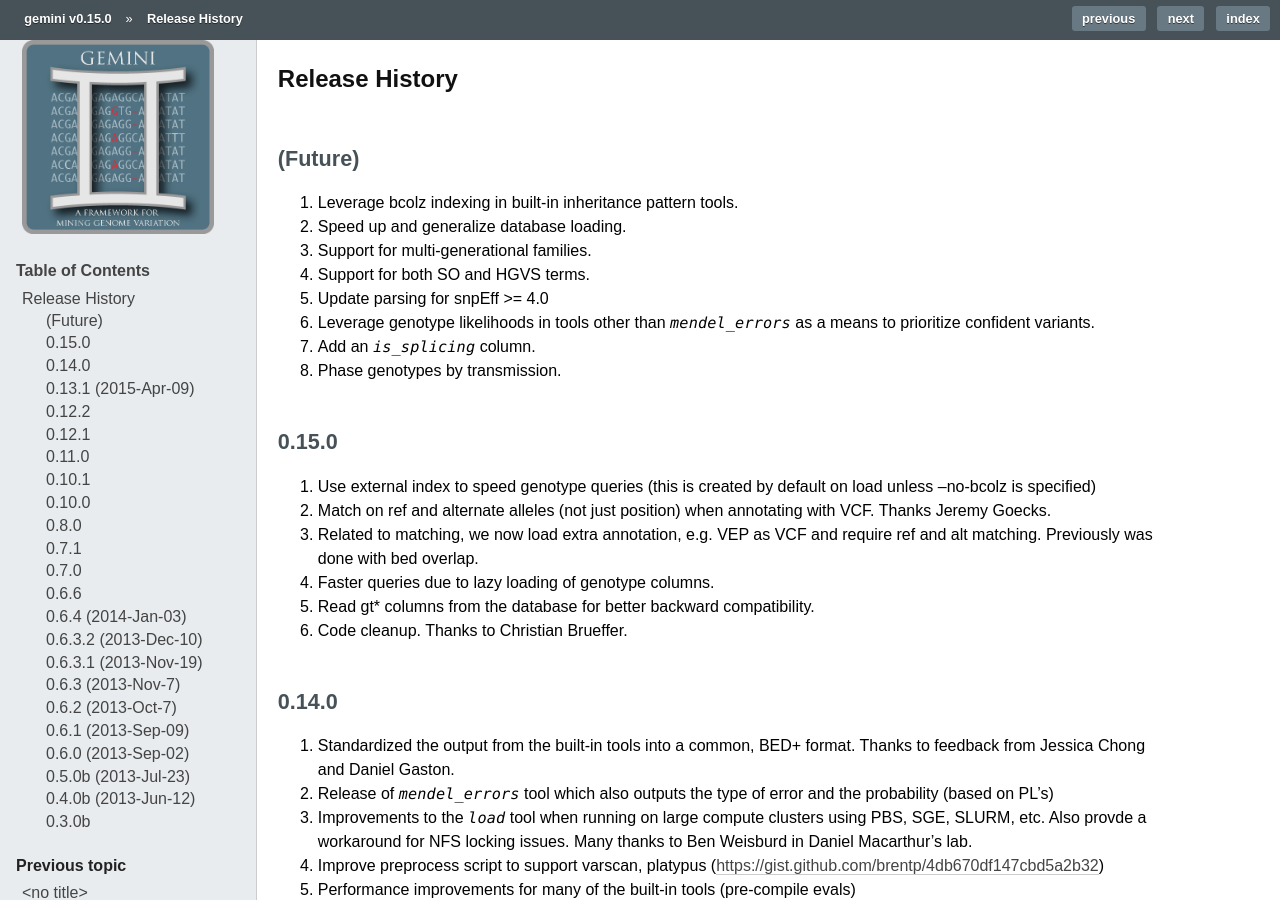
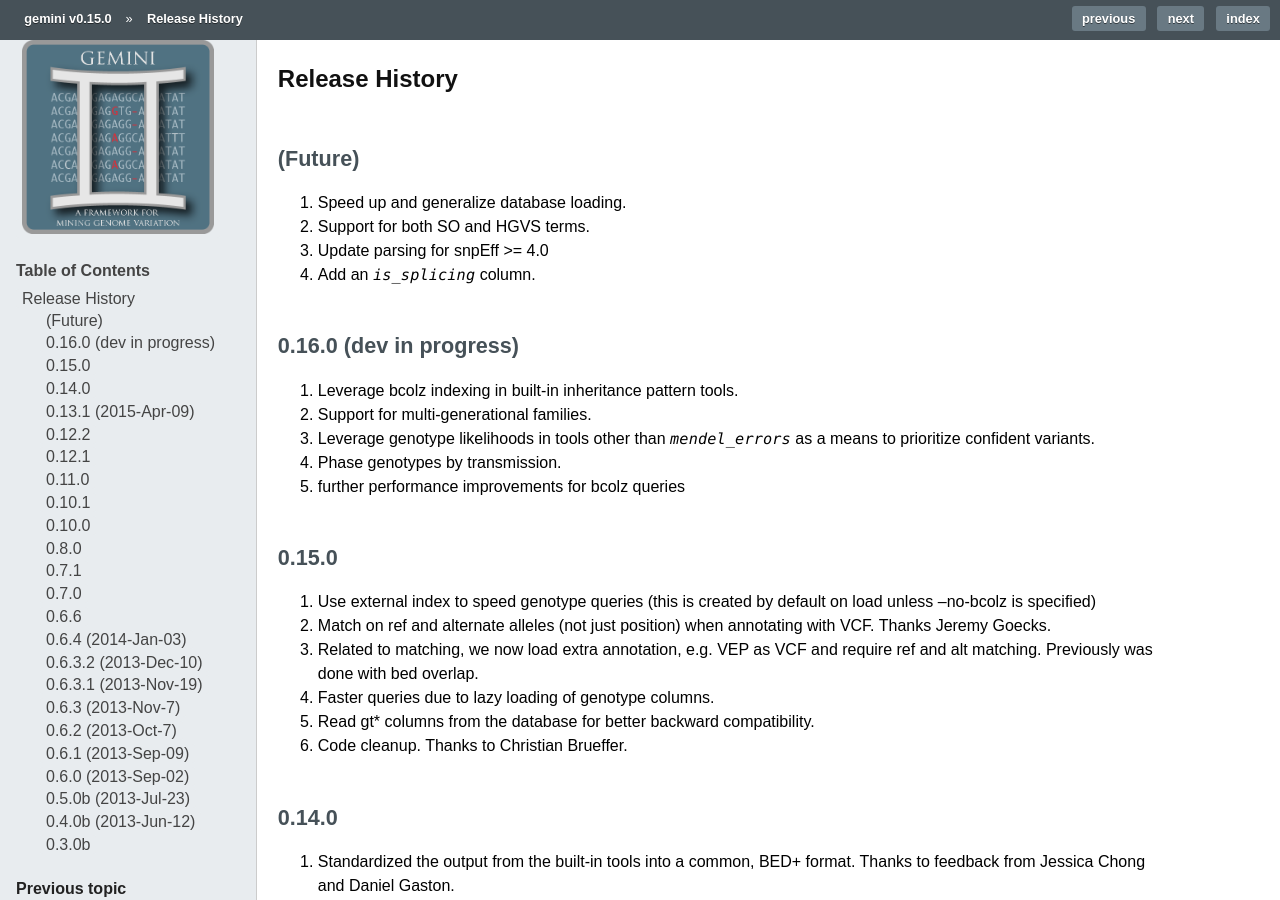
Before and after one commit to arq5x/gemini, a Sphinx documentation site: the page built from docs/content/history.rst, in a window 1280 px wide and 900 px high. Built offline with Sphinx 7.4.7, drawn with Linux system fonts in a browser that asks for light colours; formulas are drawn with MathJax 3; pages that are not in the unit, such as notebooks, are missing from menus; comment, search, counter and statistics services are not loaded; the version number is read from the project's files by our own code.

Commit message:
update history.

```diff
--- a/docs/content/history.rst
+++ b/docs/content/history.rst
@@ -4,14 +4,18 @@
 
 (Future)
 =======================================
+#. Speed up and generalize database loading.
+#. Support for both SO and HGVS terms.
+#. Update parsing for snpEff >= 4.0
+#. Add an `is_splicing` column.
+
+0.16.0 (dev in progress)
+=======================================
 1. Leverage bcolz indexing in built-in inheritance pattern tools.
-2. Speed up and generalize database loading.
-3. Support for multi-generational families.
-4. Support for both SO and HGVS terms.
-5. Update parsing for snpEff >= 4.0
-6. Leverage genotype likelihoods in tools other than `mendel_errors` as a means to prioritize confident variants.
-7. Add an `is_splicing` column.
-8. Phase genotypes by transmission.
+2. Support for multi-generational families.
+3. Leverage genotype likelihoods in tools other than `mendel_errors` as a means to prioritize confident variants.
+4. Phase genotypes by transmission.
+5. further performance improvements for bcolz queries
 
 0.15.0
 =======================================
```
